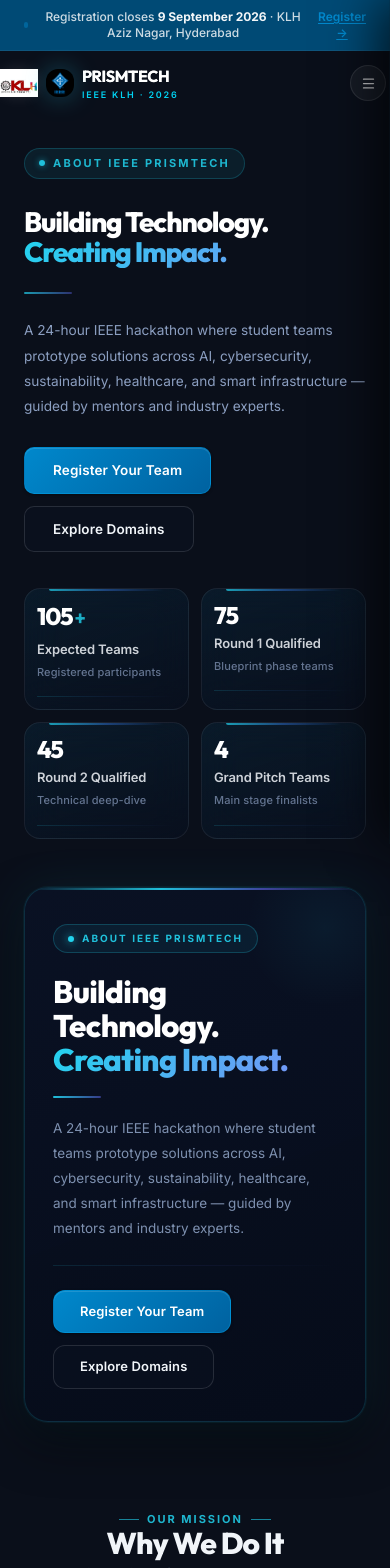
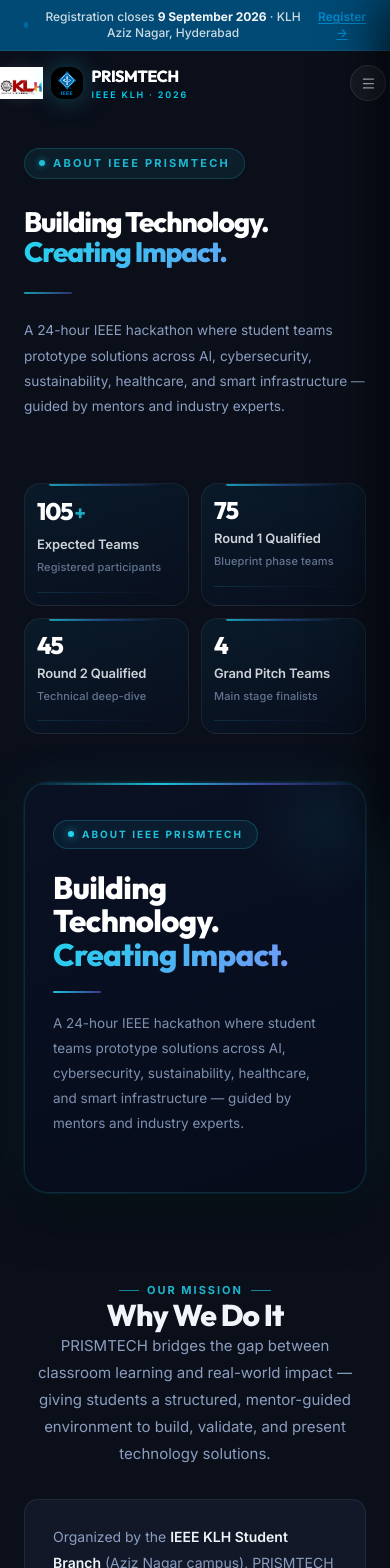
Before and after one commit to sahasrareddy225/prismtech, a Next.js app in the folder frontend/: page /about in a window 390 px wide. Shown: the top 1568 px of the page. Built offline with nearby package versions, Linux system fonts and the light colour scheme.

Commit message:
Added Form redirection

```diff
--- a/frontend/src/app/prizes/page.tsx
+++ b/frontend/src/app/prizes/page.tsx
@@ -99,7 +99,7 @@
             <p className="text-base text-[var(--color-text-secondary)] max-w-xl mx-auto leading-relaxed mb-6">
               Cash prizes, trophies, IEEE certifications, special category awards, and track-level recognition await the top performers at PRISMTECH 2026.
             </p>
-            <Link href="#" className="btn-magnetic btn-primary mt-2">
+            <Link href="https://docs.google.com/forms/d/e/1FAIpQLScJSw2IPcAiEdoWePMIQgvDRIEj--MUkn_cqCbgNuMzMcfqzA/viewform?usp=dialog" className="btn-magnetic btn-primary mt-2">
               <Zap className="w-4 h-4" fill="currentColor" />
               Register to Compete
             </Link>
@@ -268,7 +268,7 @@
                   a globally recognized credential.
                 </p>
                 <div className="flex flex-col sm:flex-row gap-4 justify-center">
-                  <Link href="#" className="btn-magnetic btn-primary text-sm">
+                  <Link href="https://docs.google.com/forms/d/e/1FAIpQLScJSw2IPcAiEdoWePMIQgvDRIEj--MUkn_cqCbgNuMzMcfqzA/viewform?usp=dialog" className="btn-magnetic btn-primary text-sm">
                     <Zap className="w-4 h-4" fill="currentColor" />
                     Register Your Team
                   </Link>
--- a/frontend/src/app/resources/page.tsx
+++ b/frontend/src/app/resources/page.tsx
@@ -236,7 +236,7 @@
                   <div style={{ fontSize: '13px', color: 'rgba(139,158,192,0.6)' }}>Register your team before September 9, 2026.</div>
                 </div>
               </div>
-              <Link href="#" className="btn-magnetic btn-primary"
+              <Link href="https://docs.google.com/forms/d/e/1FAIpQLScJSw2IPcAiEdoWePMIQgvDRIEj--MUkn_cqCbgNuMzMcfqzA/viewform?usp=dialog" className="btn-magnetic btn-primary"
                 style={{ fontSize: '0.9375rem', padding: '13px 32px', borderRadius: '12px', boxShadow: '0 0 24px rgba(0,136,204,0.2)', flexShrink: 0 }}>
                 Register Your Team
               </Link>
--- a/frontend/src/components/layout/Footer.tsx
+++ b/frontend/src/components/layout/Footer.tsx
@@ -7,7 +7,7 @@
   { label: 'About',    href: '/about'        },
   { label: 'Tracks',   href: '/tracks'       },
   { label: 'Schedule', href: '/schedule'     },
-  { label: 'Register', href: '#'},
+  { label: 'Register', href: 'https://docs.google.com/forms/d/e/1FAIpQLScJSw2IPcAiEdoWePMIQgvDRIEj--MUkn_cqCbgNuMzMcfqzA/viewform?usp=dialog'},
 ];
 
 const RESOURCES = [
--- a/frontend/src/components/sections/AboutSectionSPA.tsx
+++ b/frontend/src/components/sections/AboutSectionSPA.tsx
@@ -141,27 +141,7 @@
                 </motion.p>
 
                 {/* CTA buttons */}
-                <motion.div
-                  style={{ display: 'flex', flexWrap: 'wrap', gap: '12px' }}
-                  initial={{ opacity: 0, y: 12 }}
-                  animate={heroInView ? { opacity: 1, y: 0 } : {}}
-                  transition={{ duration: 0.45, delay: 0.3 }}
-                >
-                  <Link
-                    href="#"
-                    className="btn-magnetic btn-primary"
-                    style={{ fontSize: '13.5px', fontWeight: 600, padding: '12px 28px', borderRadius: '10px', letterSpacing: '0.01em' }}
-                  >
-                    Register Your Team
-                  </Link>
-                  <Link
-                    href="/tracks"
-                    className="btn-magnetic btn-secondary"
-                    style={{ fontSize: '13.5px', fontWeight: 600, padding: '12px 28px', borderRadius: '10px', letterSpacing: '0.01em' }}
-                  >
-                    Explore Domains
-                  </Link>
-                </motion.div>
+
 
               </div>
 
@@ -329,19 +309,7 @@
               sustainability, healthcare, and smart infrastructure — guided by mentors and industry experts.
             </motion.p>
 
-            {/* Divider line */}
-            <div style={{ height: '1px', background: 'linear-gradient(90deg, rgba(34,211,238,0.12), rgba(99,102,241,0.08), transparent)', marginBottom: '24px' }} />
 
-            {/* Buttons */}
-            <motion.div
-              initial={{ opacity: 0, y: 10 }}
-              animate={heroInView ? { opacity: 1, y: 0 } : {}}
-              transition={{ duration: 0.45, delay: 0.62 }}
-              style={{ display: 'flex', flexWrap: 'wrap', gap: '12px' }}
-            >
-              <Link href="#" className="btn-magnetic btn-primary" style={{ fontSize: '13px', fontWeight: 600, padding: '11px 26px', borderRadius: '12px', letterSpacing: '0.01em' }}>Register Your Team</Link>
-              <Link href="/tracks" className="btn-magnetic btn-secondary" style={{ fontSize: '13px', fontWeight: 600, padding: '11px 26px', borderRadius: '12px', letterSpacing: '0.01em' }}>Explore Domains</Link>
-            </motion.div>
           </motion.div>
         </div>
 
@@ -684,7 +652,7 @@
               transition={{ duration: 0.4, delay: 0.5 }}
             >
               <Link
-                href="#"
+                href="https://docs.google.com/forms/d/e/1FAIpQLScJSw2IPcAiEdoWePMIQgvDRIEj--MUkn_cqCbgNuMzMcfqzA/viewform?usp=dialog"
                 className="btn-magnetic btn-primary"
                 style={{
                   fontSize: '0.9375rem',
--- a/frontend/src/components/sections/HeroSection.tsx
+++ b/frontend/src/components/sections/HeroSection.tsx
@@ -99,7 +99,7 @@
           animate={{ opacity: 1, y: 0 }}
           transition={{ duration: 0.5, delay: 0.34 }}
         >
-          <Link href="#" className="btn-magnetic btn-primary text-[13px] font-semibold px-6 py-2.5 rounded-xl">
+          <Link href="https://docs.google.com/forms/d/e/1FAIpQLScJSw2IPcAiEdoWePMIQgvDRIEj--MUkn_cqCbgNuMzMcfqzA/viewform?usp=dialog" className="btn-magnetic btn-primary text-[13px] font-semibold px-6 py-2.5 rounded-xl">
             Register Your Team
           </Link>
           <Link href="/tracks" className="btn-magnetic btn-ghost text-[13px] group px-4 py-2.5">
@@ -218,7 +218,7 @@
             animate={{ opacity: 1, y: 0 }}
             transition={{ duration: 0.6, delay: 0.3 }}
           >
-            <Link href="#" className="btn-magnetic btn-primary px-8 py-3 text-[13px] font-semibold">
+            <Link href="https://docs.google.com/forms/d/e/1FAIpQLScJSw2IPcAiEdoWePMIQgvDRIEj--MUkn_cqCbgNuMzMcfqzA/viewform?usp=dialog" className="btn-magnetic btn-primary px-8 py-3 text-[13px] font-semibold">
               Register Your Team
             </Link>
             <Link href="/tracks" className="btn-magnetic btn-ghost text-[13px] group px-6 py-3">
--- a/frontend/src/components/sections/TeamSectionSPA.tsx
+++ b/frontend/src/components/sections/TeamSectionSPA.tsx
@@ -278,7 +278,7 @@
                   <div style={{ fontSize: '13px', color: 'rgba(139,158,192,0.6)' }}>Register your team before September 9, 2026.</div>
                 </div>
               </div>
-              <Link href="#" className="btn-magnetic btn-primary"
+              <Link href="https://docs.google.com/forms/d/e/1FAIpQLScJSw2IPcAiEdoWePMIQgvDRIEj--MUkn_cqCbgNuMzMcfqzA/viewform?usp=dialog" className="btn-magnetic btn-primary"
                 style={{ fontSize: '0.9375rem', padding: '13px 32px', borderRadius: '12px', boxShadow: '0 0 24px rgba(0,136,204,0.2)', flexShrink: 0 }}>
                 Register Now
               </Link>
--- a/frontend/src/components/sections/WhyParticipateSection.tsx
+++ b/frontend/src/components/sections/WhyParticipateSection.tsx
@@ -92,7 +92,7 @@
           animate={inView ? { opacity: 1, y: 0 } : {}}
           transition={{ duration: 0.45, delay: 0.55 }}
         >
-          <Link href="#" className="btn-magnetic btn-primary text-sm">
+          <Link href="https://docs.google.com/forms/d/e/1FAIpQLScJSw2IPcAiEdoWePMIQgvDRIEj--MUkn_cqCbgNuMzMcfqzA/viewform?usp=dialog" className="btn-magnetic btn-primary text-sm">
             Register Your Team
           </Link>
           <Link href="/about" className="btn-magnetic btn-ghost text-sm group">
```
Also changed, not shown: frontend/src/components/layout/Navbar.tsx (+5 -5 lines).
